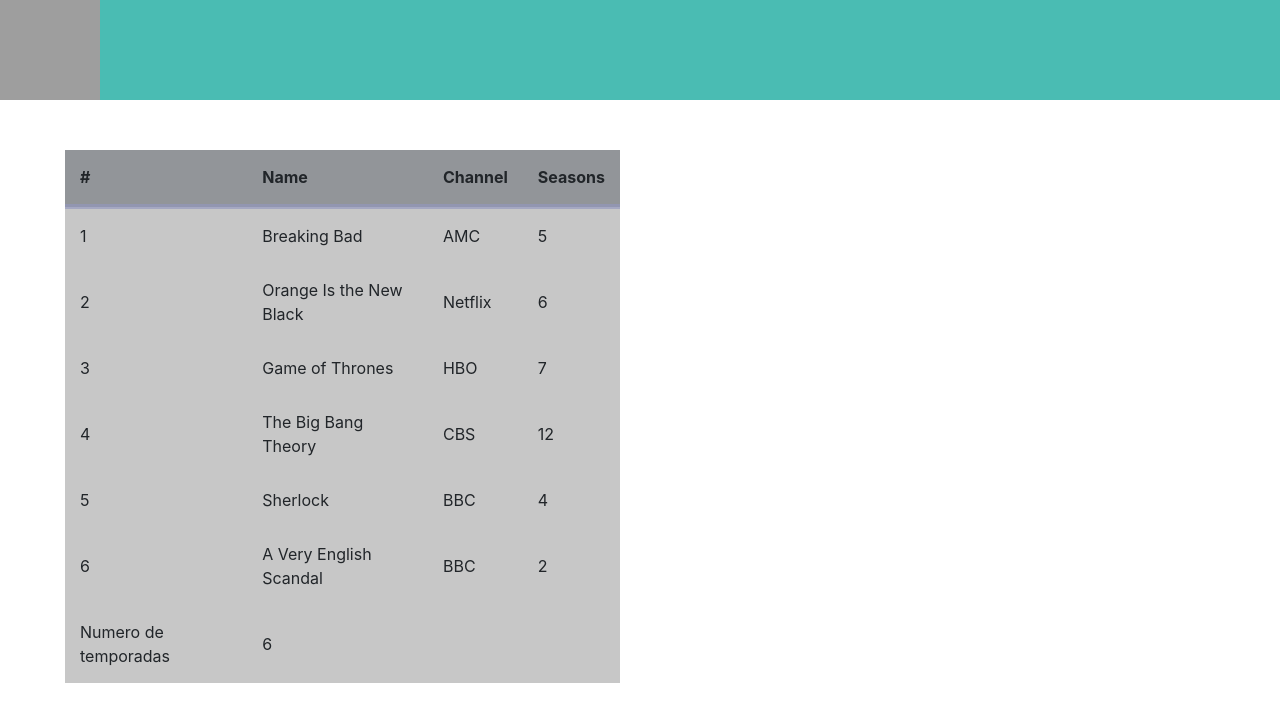
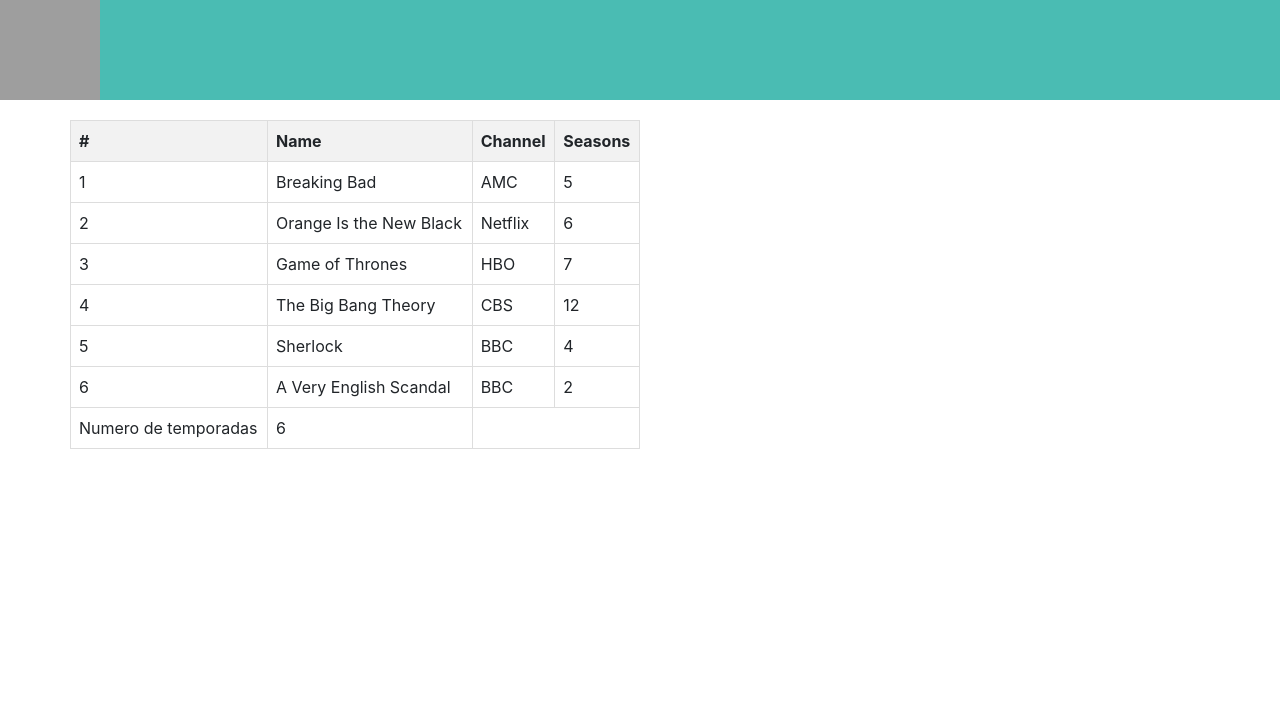
Before and after one commit to Leonardo3310/Taller-TypeScript-2, a plain HTML site: page index.html in a window 1280 px wide. Drawn offline with nearby package versions, Linux system fonts and the light colour scheme; grey boxes are pictures that could not be loaded.

```diff
--- a/style.css
+++ b/style.css
@@ -1,36 +1,35 @@
 
-#main_container{
-    margin : 150px;
-    width:600px;
+.container {
+    display: flex;
+    justify-content: center; /* Cambiar a center para centrar los hijos */
+    align-items: flex-start; /* Alinear los elementos al principio verticalmente */
+    padding: 20px 0; /* Añadir algo de padding vertical */
 }
 
-
-
-table{
-
-
-    margin-top: 50px;
-    background-color: rgb(199, 199, 199);
-    text-align: left;
-    border-collapse:collapse ;
-    width: 100%;
-
+.list-container {
+    width: 45%;
+    margin-right: 5%; /* Agregar margen a la derecha para separar de details-container */
 }
 
-
-.div-centered{
-    margin-right: 550px;
-    margin-left :50px;
-
+.details-container {
+    width: 45%;
 }
 
-th,td{
-    padding: 15px;
-
+table {
+    width: 100%; /* Hacer que la tabla ocupe todo el ancho del contenedor */
+    border-collapse: collapse; /* Colapsar bordes para un look más limpio */
+    font-size: 16px; /* Ajustar según lo necesites */
 }
 
+table, th, td {
+    border: 1px solid #ddd; /* Agregar bordes a la tabla y celdas */
+    padding: 8px; /* Espacio interno para las celdas */
+}
 
-thead{
-    background-color: rgb(146, 149, 153);
-    border-bottom: solid 5px rgba(145, 150, 189, 0.4);
+th {
+    background-color: #f2f2f2; /* Un color de fondo para los encabezados */
 }
+
+.card {
+    font-size: 16px; /* Ajustar según lo necesites */
+}
```
